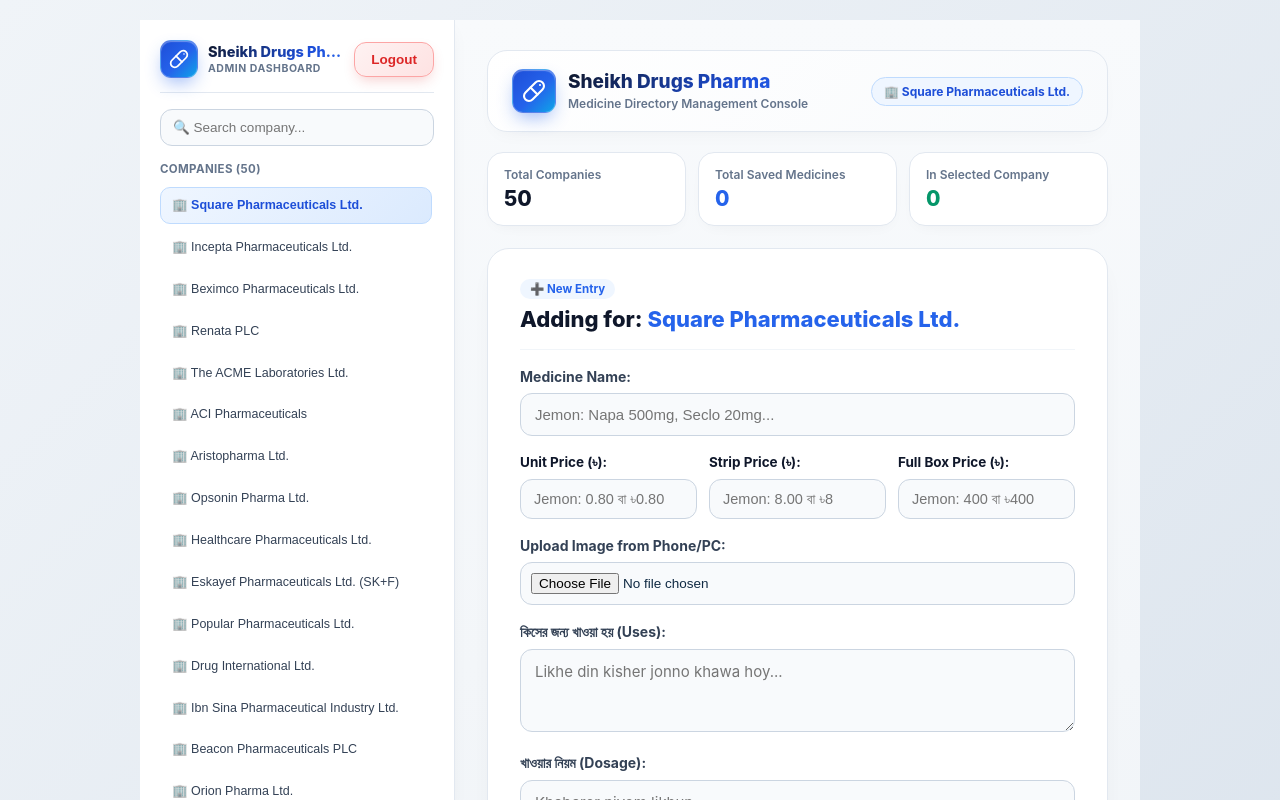
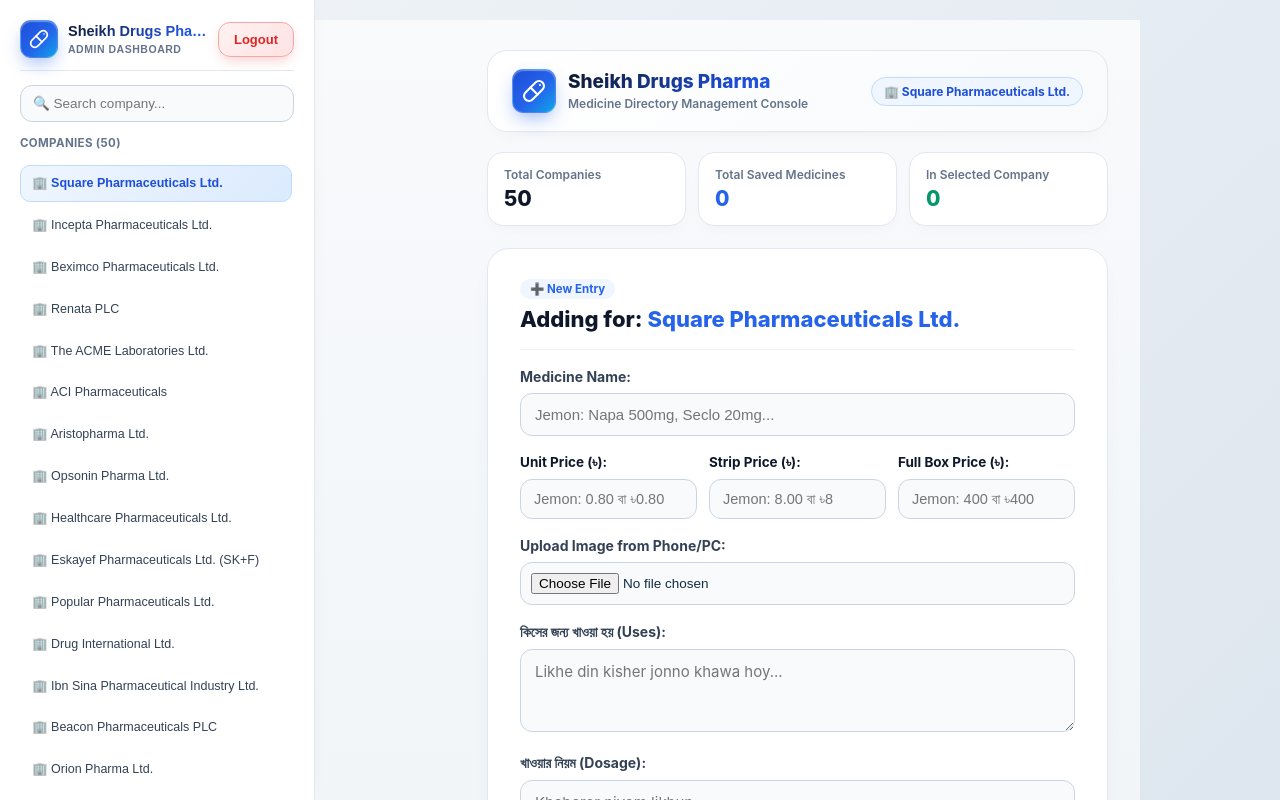
Before and after one commit to injamamulhoqtamim-bit/MedicineDirectory, a Next.js app: page /admin/dashboard in a window 1280 px wide. Shown: the top 800 px of the page. Built offline with nearby package versions, Linux system fonts and the light colour scheme; no server answers; the database is empty; sample sign-in values are in the browser's storage.

Commit message:
left slidebar not scroll

```diff
--- a/app/admin/dashboard/LeftSidebar.js
+++ b/app/admin/dashboard/LeftSidebar.js
@@ -18,6 +18,38 @@ export default function LeftSidebar({
   setMobileSidebarOpen,
   handleLogout,
 }) {
+  const sidebarWidth = isTablet ? 265 : 315;
+
+  const handleBrandClick = () => {
+    const defaultCompany =
+      (Array.isArray(filteredCompanies) && filteredCompanies[0]) ||
+      (Array.isArray(medicines) && medicines[0]?.company) ||
+      selectedCompany ||
+      "";
+
+    if (defaultCompany) {
+      setSelectedCompany(defaultCompany);
+    }
+    if (typeof setSearchTerm === "function") {
+      setSearchTerm("");
+    }
+    if (typeof setSavedMedicineQuery === "function") {
+      setSavedMedicineQuery("");
+    }
+    if (typeof setActiveMedicineSearch === "function") {
+      setActiveMedicineSearch("");
+    }
+    if (!editingId && typeof setSelectedMedicineName === "function") {
+      setSelectedMedicineName("");
+    }
+    if (isMobile && typeof setMobileSidebarOpen === "function") {
+      setMobileSidebarOpen(false);
+    }
+    if (typeof window !== "undefined") {
+      window.scrollTo({ top: 0, behavior: "smooth" });
+    }
+  };
+
   const sidebarBody = (
     <>
       <div
@@ -25,18 +57,27 @@ export default function LeftSidebar({
           display: "flex",
           justifyContent: "space-between",
           alignItems: "center",
-          marginBottom: "16px",
+          marginBottom: "14px",
           gap: "8px",
-          paddingBottom: "14px",
+          paddingBottom: "12px",
           borderBottom: "1px solid #e2e8f0",
+          flexShrink: 0,
         }}
       >
-        <div
+        <button
+          type="button"
+          onClick={handleBrandClick}
+          title="Back to top of Admin Dashboard"
           style={{
             display: "flex",
             alignItems: "center",
             gap: "10px",
             minWidth: 0,
+            background: "transparent",
+            border: "none",
+            padding: 0,
+            cursor: "pointer",
+            textAlign: "left",
           }}
         >
           {emblem}
@@ -48,7 +89,7 @@ export default function LeftSidebar({
                   "linear-gradient(135deg, #0f172a 0%, #1d4ed8 70%, #2563eb 100%)",
                 WebkitBackgroundClip: "text",
                 WebkitTextFillColor: "transparent",
-                fontSize: "14.5px",
+                fontSize: isTablet ? "13.5px" : "14.5px",
                 fontWeight: "800",
                 lineHeight: 1.2,
                 whiteSpace: "nowrap",
@@ -72,7 +113,7 @@ export default function LeftSidebar({
               Admin Dashboard
             </span>
           </div>
-        </div>
+        </button>
 
         <div
           style={{
@@ -89,10 +130,10 @@ export default function LeftSidebar({
               background: "linear-gradient(135deg, #fef2f2 0%, #fee2e2 100%)",
               color: "#dc2626",
               border: "1px solid #fca5a5",
-              padding: "9px 16px",
+              padding: isTablet ? "7px 11px" : "9px 15px",
               borderRadius: "12px",
               cursor: "pointer",
-              fontSize: "13.5px",
+              fontSize: isTablet ? "12px" : "13px",
               fontWeight: "700",
               boxShadow: "0 6px 14px -4px rgba(220, 38, 38, 0.25)",
               transition: "all 0.18s ease",
@@ -124,7 +165,7 @@ export default function LeftSidebar({
       </div>
 
       {/* Search Input in Left Sidebar */}
-      <div style={{ marginBottom: "14px", position: "relative" }}>
+      <div style={{ marginBottom: "12px", position: "relative", flexShrink: 0 }}>
         <input
           type="text"
           placeholder="🔍 Search company..."
@@ -168,14 +209,16 @@ export default function LeftSidebar({
         )}
       </div>
 
-      {/* Company List */}
+      {/* Company List (Scrollable inside fixed sidebar) */}
       <div
         style={{
           display: "flex",
           flexDirection: "column",
           gap: "5px",
           overflowY: "auto",
+          overscrollBehavior: "contain",
           flex: 1,
+          minHeight: 0,
           paddingRight: "2px",
         }}
       >
@@ -186,6 +229,11 @@ export default function LeftSidebar({
             color: "#64748b",
             margin: "2px 0 6px 0",
             letterSpacing: "0.03em",
+            position: "sticky",
+            top: 0,
+            background: "#ffffff",
+            paddingBottom: "4px",
+            zIndex: 2,
           }}
         >
           COMPANIES ({filteredCompanies.length})
@@ -229,6 +277,7 @@ export default function LeftSidebar({
                 fontSize: "12.5px",
                 transition: "all 0.15s ease",
                 lineHeight: "1.35",
+                flexShrink: 0,
               }}
             >
               <span style={{ minWidth: 0, wordBreak: "break-word" }}>
@@ -265,10 +314,11 @@ export default function LeftSidebar({
             position: "sticky",
             top: 0,
             zIndex: 40,
+            width: "100%",
             background: "rgba(255, 255, 255, 0.96)",
             backdropFilter: "blur(10px)",
             borderBottom: "1px solid #e2e8f0",
-            padding: "10px 14px",
+            padding: "10px 12px",
             display: "flex",
             alignItems: "center",
             justifyContent: "space-between",
@@ -283,31 +333,39 @@ export default function LeftSidebar({
               background: "#eff6ff",
               color: "#2563eb",
               border: "1px solid #bfdbfe",
-              padding: "8px 11px",
+              padding: "8px 10px",
               borderRadius: "10px",
               cursor: "pointer",
-              fontSize: "12.5px",
+              fontSize: "12px",
               fontWeight: "700",
               flexShrink: 0,
+              whiteSpace: "nowrap",
             }}
           >
             ☰ Companies
           </button>
 
-          <div
+          <button
+            type="button"
+            onClick={handleBrandClick}
+            title="Back to top of Admin Dashboard"
             style={{
               display: "flex",
               alignItems: "center",
-              gap: "8px",
+              gap: "7px",
               minWidth: 0,
               flex: 1,
               justifyContent: "center",
+              background: "transparent",
+              border: "none",
+              padding: 0,
+              cursor: "pointer",
             }}
           >
             {emblem}
             <div
               style={{
-                fontSize: "13px",
+                fontSize: "12.5px",
                 fontWeight: "800",
                 color: "#0f172a",
                 overflow: "hidden",
@@ -315,9 +373,9 @@ export default function LeftSidebar({
                 whiteSpace: "nowrap",
               }}
             >
-              🏢 {selectedCompany}
+              Sheikh Drugs Pharma
             </div>
-          </div>
+          </button>
 
           <button
             type="button"
@@ -326,13 +384,14 @@ export default function LeftSidebar({
               background: "linear-gradient(135deg, #fef2f2 0%, #fee2e2 100%)",
               color: "#dc2626",
               border: "1px solid #fca5a5",
-              padding: "9px 15px",
-              borderRadius: "12px",
+              padding: "8px 12px",
+              borderRadius: "11px",
               cursor: "pointer",
-              fontSize: "13px",
+              fontSize: "12px",
               fontWeight: "700",
               boxShadow: "0 6px 14px -4px rgba(220, 38, 38, 0.22)",
               flexShrink: 0,
+              whiteSpace: "nowrap",
             }}
           >
             Logout
@@ -360,7 +419,7 @@ export default function LeftSidebar({
               maxWidth: "320px",
               height: "100%",
               background: "white",
-              padding: "18px",
+              padding: "16px",
               display: "flex",
               flexDirection: "column",
               boxShadow: "0 20px 25px -5px rgba(0, 0, 0, 0.2)",
@@ -372,27 +431,39 @@ export default function LeftSidebar({
         </div>
       )}
 
-      {/* Desktop / Tablet Left Sidebar */}
+      {/* Desktop / Tablet Fixed Left Sidebar + Layout Spacer */}
       {!isMobile && (
+        <>
+          <div
+            aria-hidden="true"
+            style={{
+              width: `${sidebarWidth}px`,
+              minWidth: `${sidebarWidth}px`,
+              flexShrink: 0,
+            }}
+          />
           <aside
             style={{
-            width: isTablet ? "275px" : "315px",
-            minWidth: isTablet ? "255px" : "295px",
+              position: "fixed",
+              top: 0,
+              left: 0,
+              bottom: 0,
+              width: `${sidebarWidth}px`,
+              height: "100vh",
               background: "white",
               borderRight: "1px solid #e2e8f0",
-            padding: "20px",
+              padding: isTablet ? "16px" : "20px",
               display: "flex",
               flexDirection: "column",
-            height: "100vh",
-            position: "sticky",
-            top: 0,
+              overflow: "hidden",
               boxSizing: "border-box",
-            flexShrink: 0,
+              zIndex: 30,
               boxShadow: "4px 0 20px -12px rgba(15, 23, 42, 0.08)",
             }}
           >
             {sidebarBody}
           </aside>
+        </>
       )}
     </>
   );
```
Lines whose indentation alone changed are shown as unchanged.
